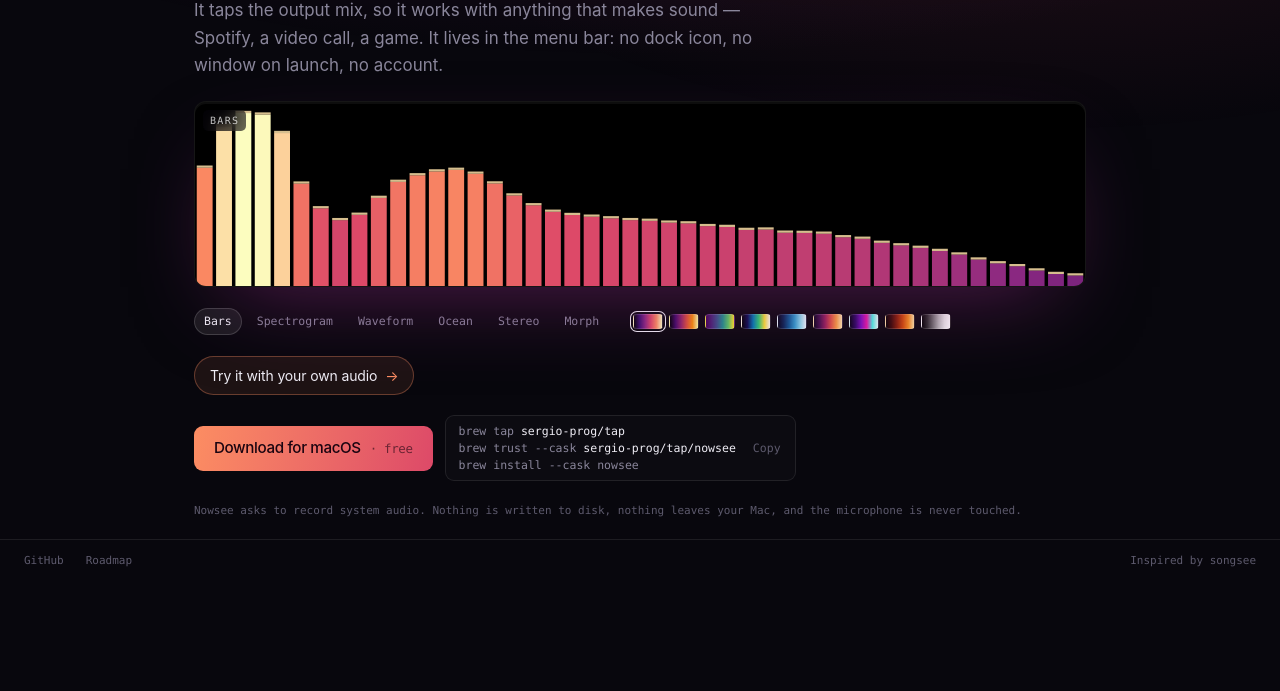
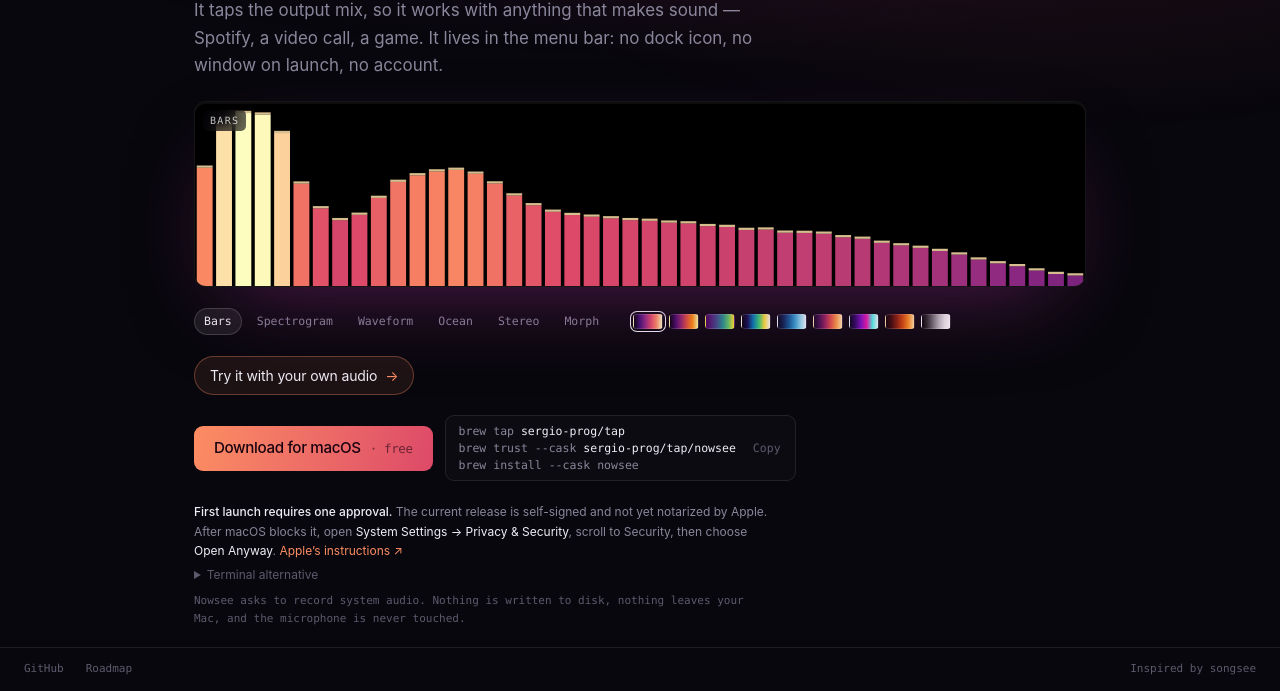
Before and after one commit to Sergio-prog/Nowsee, a website built with Vite: page web/index.html in a window 1280 px wide. Shown: the part 219-910 px from the top of the page. Before the commit the page ends 802 px from the top, so only its background shows below. Built offline with nearby package versions, Linux system fonts and the light colour scheme; some packages are replaced by stand-ins of ours.

Commit message:
docs: explain unnotarized first launch

```diff
--- a/web/index.html
+++ b/web/index.html
@@ -114,10 +114,29 @@
         </div>
       </section>
 
-      <p class="font-mono text-[11px] leading-relaxed text-dimmer">
-        Nowsee asks to record system audio. Nothing is written to disk, nothing leaves your Mac,
-        and the microphone is never touched.
-      </p>
+      <section class="max-w-[76ch] text-[12px] leading-relaxed text-dim" aria-labelledby="first-launch-title">
+        <p>
+          <strong id="first-launch-title" class="font-medium text-ink">First launch requires one approval.</strong>
+          The current release is self-signed and not yet notarized by Apple. After macOS blocks it,
+          open <span class="text-ink">System Settings → Privacy &amp; Security</span>, scroll to Security,
+          then choose <span class="text-ink">Open Anyway</span>.
+          <a
+            href="https://support.apple.com/102445"
+            class="whitespace-nowrap text-magma-4 transition-colors hover:text-magma-5"
+            >Apple’s instructions ↗</a
+          >
+        </p>
+        <details class="mt-1 text-dimmer">
+          <summary class="w-fit cursor-pointer transition-colors hover:text-ink">Terminal alternative</summary>
+          <code class="mt-1 block max-w-full overflow-x-auto font-mono text-[11px] whitespace-nowrap text-dim"
+            >xattr -dr com.apple.quarantine /Applications/Nowsee.app &amp;&amp; open -a Nowsee</code
+          >
+        </details>
+        <p class="mt-2 font-mono text-[11px] text-dimmer">
+          Nowsee asks to record system audio. Nothing is written to disk, nothing leaves your Mac,
+          and the microphone is never touched.
+        </p>
+      </section>
     </main>
 
     <footer
```
Also changed, not shown: README.md, homebrew/README.md, 1 other file.
